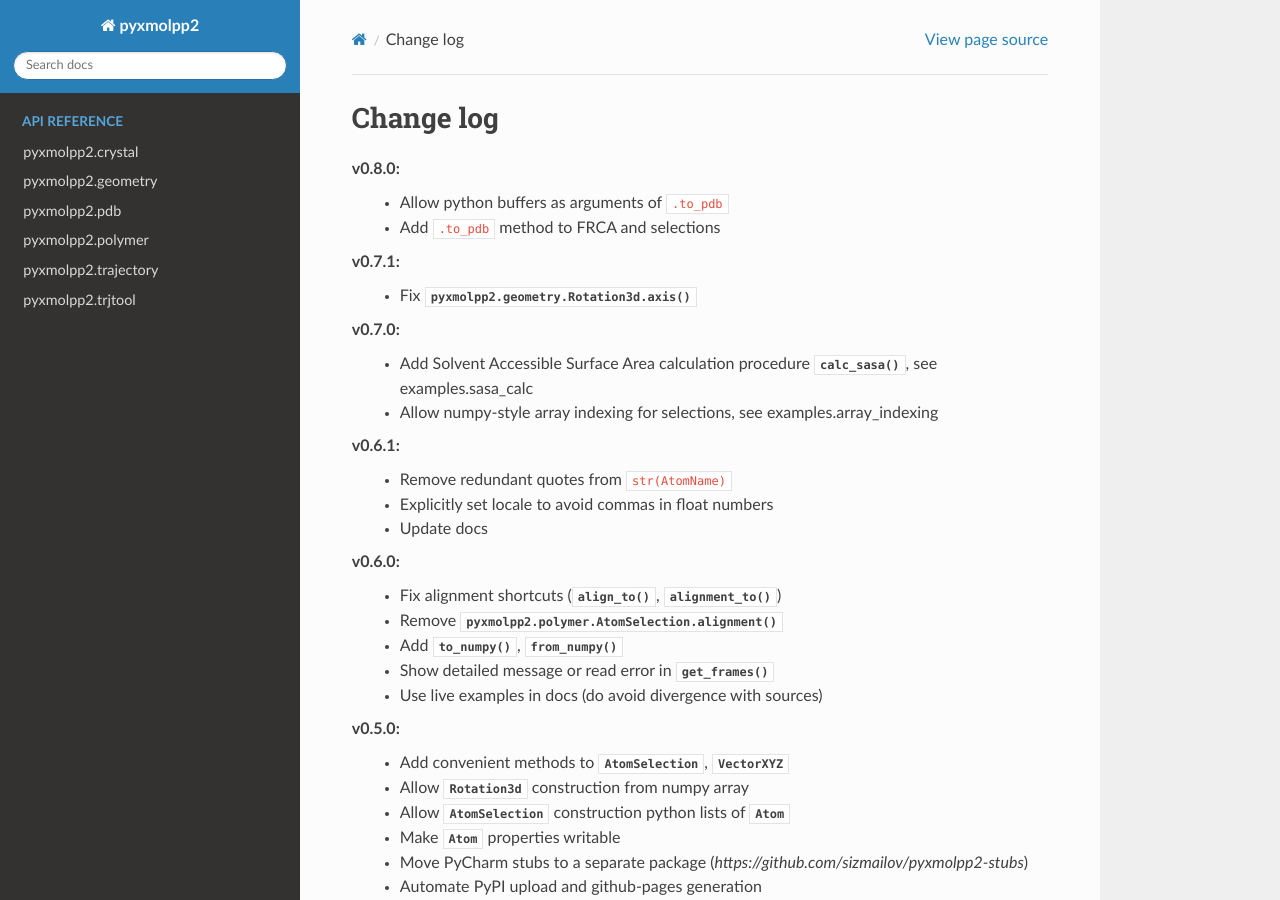
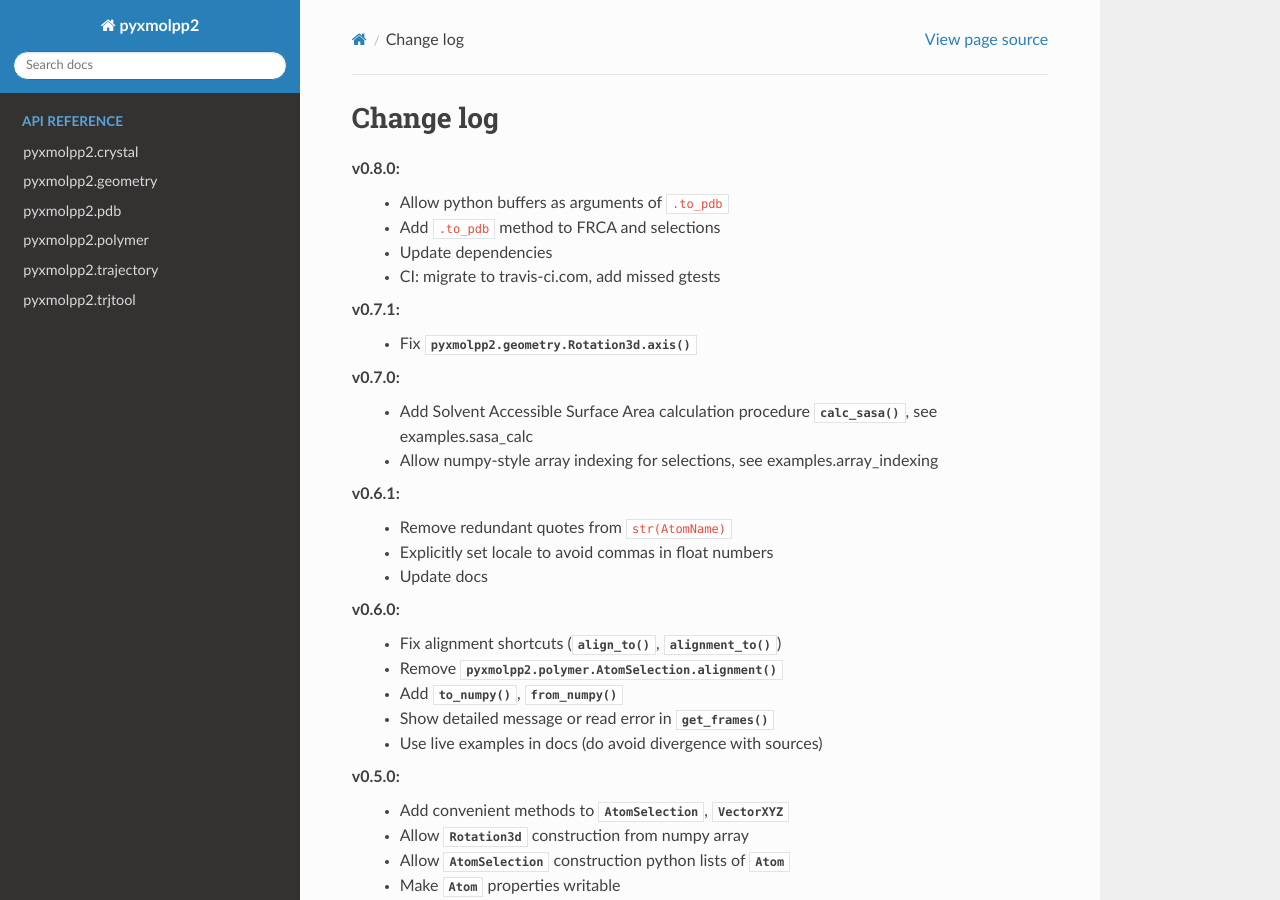
Before and after one commit to sizmailov/pyxmolpp2, a Sphinx documentation site: the page built from docs/source/changelog.rst, in a window 1280 px wide and 900 px high. Built offline with Sphinx 7.4.7 and the Read the Docs theme 2.0.0, drawn with Linux system fonts in a browser that asks for light colours; pages that are not in the unit, such as notebooks, are missing from menus.

Commit message:
doc: update changelog

```diff
--- a/docs/source/changelog.rst
+++ b/docs/source/changelog.rst
@@ -4,6 +4,9 @@ Change log
 v0.8.0:
   - Allow python buffers as arguments of ``.to_pdb``
   - Add ``.to_pdb`` method to FRCA and selections
+  - Update dependencies
+  - CI: migrate to travis-ci.com, add missed gtests
+
 v0.7.1:
   - Fix :py:meth:`pyxmolpp2.geometry.Rotation3d.axis()`
 v0.7.0:
```
